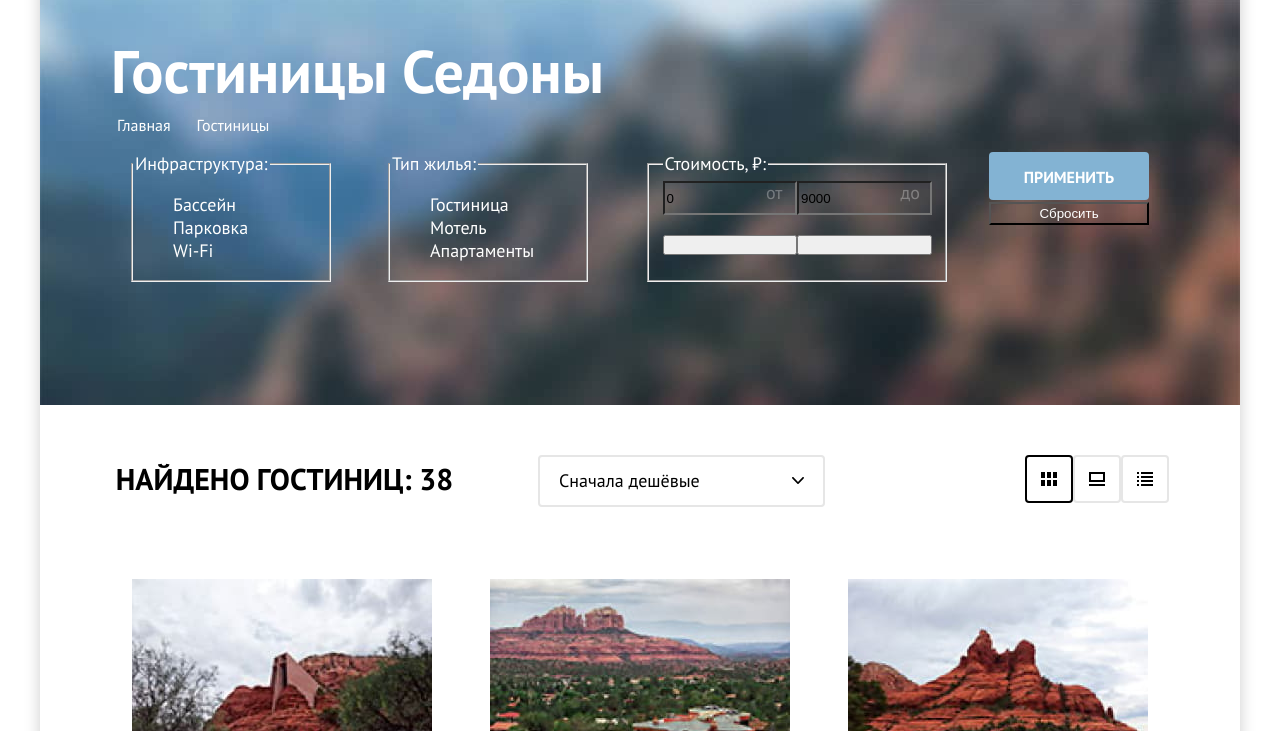
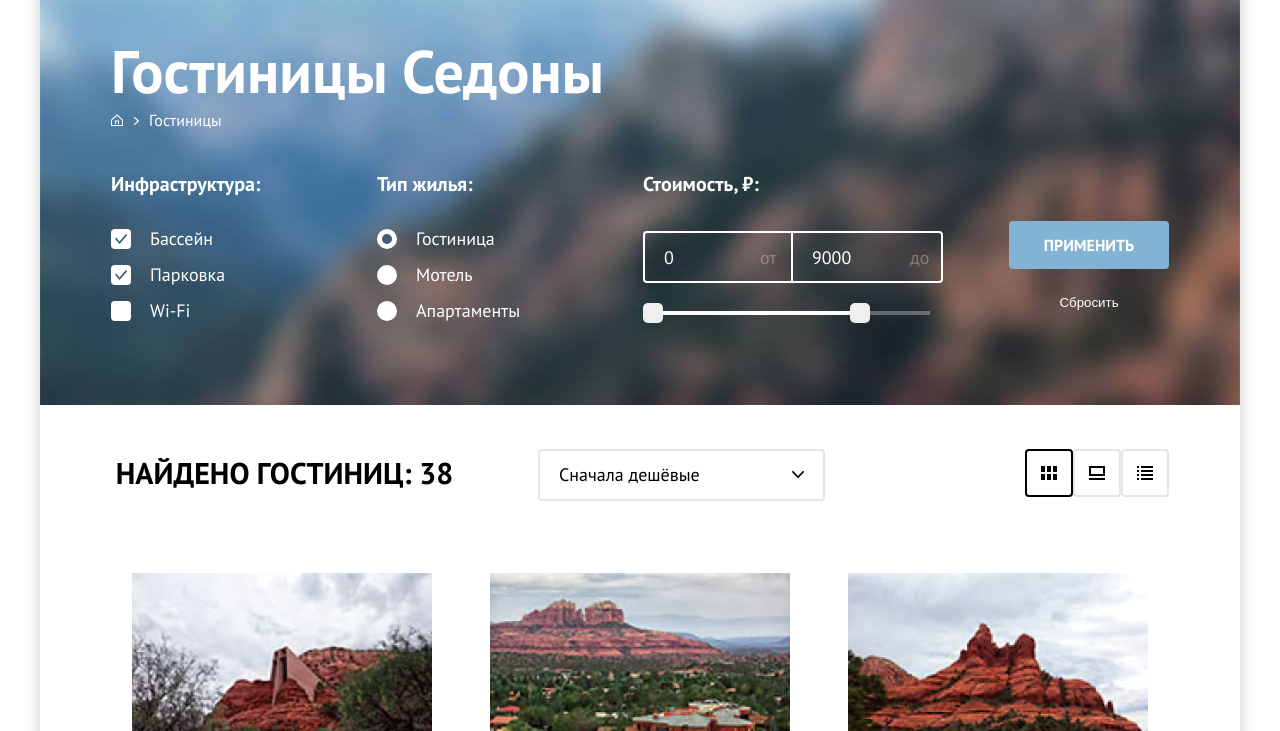
Before and after one commit to Holyn1ght/sedona, a plain HTML site: page catalog.html in a window 1280 px wide. Shown: the part 69-800 px from the top of the page. Drawn offline with Linux system fonts and the light colour scheme.

Commit message:
forms styled

```diff
--- a/catalog.html
+++ b/catalog.html
@@ -64,7 +64,14 @@
         <h1 class="inner-header-title">Гостиницы Седоны</h1>
         <ul class="breadcrumbs">
           <li class="breadcrumbs-item">
-            <a class="breadcrumbs-link" href="index.html">Главная</a>
+            <a class="breadcrumbs-link" href="index.html">
+              <span class="visually-hidden">Главная</span>
+              <svg width="12" height="12" viewBox="0 0 12 12">
+                <path d="M6 0.300003L0 5.8V12H12V5.8L6 0.300003ZM11 11H1V6.2L6 1.7L11 6.2V11Z" />
+                <path d="M4 10H5V7.5H7V10H8V6.5H4V10Z" />
+              </svg>
+
+            </a>
           </li>
           <li class="breadcrumbs-item">
             <a class="breadcrumbs-link">Гостиницы</a>
@@ -73,7 +80,6 @@
       </header>
 
       <section class="catalog-filters">
-        <!-- Временно hidden -->
         <h2 class="section-title visually-hidden" hidden>Фильтр списка гостиниц</h2>
         <form class="filters-form" action="https://echo.htmlacademy.ru/" method="post">
           <fieldset class="catalog-filter-group">
@@ -111,14 +117,14 @@
               <li class="catalog-filter-item">
                 <label class="control">
                   <input class="visually-hidden control-input" type="radio" name="group-radio" value="hotel" checked>
-                  <!-- <span class="control-mark"></span> -->
+                  <span class="control-mark"></span>
                   <span class="control-label">Гостиница</span>
                 </label>
               </li>
               <li class="catalog-filter-item">
                 <label class="control">
                   <input class="visually-hidden control-input" type="radio" name="group-radio" value="motel">
-                  <!-- <span class="control-mark"></span> -->
+                  <span class="control-mark"></span>
                   <span class="control-label">Мотель</span>
                 </label>
               </li>
@@ -126,7 +132,7 @@
               <li class="catalog-filter-item">
                 <label class="control">
                   <input class="visually-hidden control-input" type="radio" name="group-radio" value="apartments">
-                  <!-- <span class="control-mark"></span> -->
+                  <span class="control-mark"></span>
                   <span class="control-label">Апартаменты</span>
                 </label>
               </li>
@@ -141,19 +147,21 @@
                 <span class="range-title">от</span>
                 <input class="catalog-filter-input" name="min-price" type="number" value="0">
               </label>
-
               <label class="catalog-filter-label">
                 <span class="range-title">до</span>
                 <input class="catalog-filter-input" name="max-price" type="number" value="9000">
               </label>
 
+            <div class="range-scale">
+              <div class="range-bar" style="left: 0px; right: 60px;">
                 <button class="range-toggle toggle-min" type="button">
                   <span class="visually-hidden">Изменить минимальную цену</span>
                 </button>
-
                 <button class="range-toggle toggle-max" type="button">
                   <span class="visually-hidden">Изменить максимальную цену</span>
                 </button>
+              </div>
+            </div>
 
           </fieldset>
 
@@ -306,7 +314,7 @@
             <p>Гостиниц на странице: </p>
 
             <details class="select pagination-select">
-              <summary class="select-button">4</summary>
+              <summary class="select-button">4</su mmary>
 
                 <ul class="select-menu">
                   <li class="select-item select-item-active">
--- a/css/styles.css
+++ b/css/styles.css
@@ -133,6 +133,10 @@ body {
   display: block;
 }
 
+.inner-header {
+  margin-bottom: 40px;
+}
+
 /* Breadcrumbs */
 
 .breadcrumbs {
@@ -140,26 +144,38 @@ body {
 
   font-size: 16px;
   line-height: 21px;
-  margin-left: 77px;
-  margin-top: 5px;
-  padding-left: 0;
+  margin: 0;
+  /* margin-top: 5px; */
+  padding: 0;
   list-style-type: none;
 }
 
-.breadcrumbs-item:not(:last-child) {
-  margin-right: 26px;
+.breadcrumbs-item + .breadcrumbs-item {
+  position: relative;
+  margin-left: 26px;
 }
 
 .breadcrumbs-link {
   text-decoration: none;
   color: #ffffff;
+  fill: #ffffff;
+}
+
+.breadcrumbs-item + .breadcrumbs-item::before {
+  display: block;
+  content: " ";
+  width: 6px;
+  height: 8px;
+  position: absolute;
+  left: -15px;
+  top: calc(50% - 4px);
+  background: url(/images/decorate/chevron-right.svg) no-repeat;
 }
 
 .inner-header-title {
   font-size: 60px;
   line-height: 78px;
-  padding-left: 71px;
-  padding-top: 35px;
+  padding: 0;
   margin: 0;
 }
 
@@ -369,33 +385,154 @@ body {
 .catalog-filter-group {
   width: 200px;
   margin: 0;
-  margin-right: 17px;
   padding: 0;
+  border: none;
+}
+
+.catalog-filter-item:not(:last-child) {
+  margin-bottom: 13px;
+}
+
+.catalog-filter-title {
+  font-weight: 700;
+  font-size: 20px;
+  margin: 0;
+  margin-bottom: 30px;
+  padding: 0;
+}
+
+.catalog-filter-price .catalog-filter-title {
+  margin-bottom: 34px;
 }
 
 .catalog-filter-list {
   list-style-type: none;
+  margin: 0;
+  padding: 0;
+}
+
+.control {
+  display: block;
+  position: relative;
+  padding-left: 39px;
+}
+
+.control-mark {
+  display: block;
+  position: absolute;
+  left: 0;
+  top: 2px;
+  margin-right: 19px;
+  width: 20px;
+  height: 20px;
+  background-color: #ffffff;
+  border-radius: 4px;
+}
+
+.control:hover .control-mark {
+  background-color: rgba(255, 255, 255, 0.6);
+}
+
+.control:focus:not(:active) .control-mark {
+  background-color: rgba(255, 255, 255, 0.6);
+  outline: 3px solid #83b3d3;
+}
+
+.control:active .control-mark {
+  background-color: rgba(255, 255, 255, 0.3);
+}
+
+.control-input[type="checkbox"]:checked + .control-mark::before {
+  content: "";
+  width: 12px;
+  height: 10px;
+  position: absolute;
+  left: 50%;
+  top: 50%;
+  transform: translate(-50%, -50%);
+  background-image: url(/images/decorate/checked.svg);
+}
+
+.control-input[type="radio"] + .control-mark {
+  border-radius: 50%;
+}
+
+.control-input[type="radio"]:checked + .control-mark::before {
+  content: "";
+  width: 10px;
+  height: 10px;
+  position: absolute;
+  left: 50%;
+  top: 50%;
+  transform: translate(-50%, -50%);
+  background-color: #3f5e72;
+  border-radius: 50%;
 }
 
 .catalog-filter-price {
   display: grid;
   grid-template-columns: 1fr 1fr;
   grid-template-rows: 1fr 1fr;
-  row-gap: 20px;
+  row-gap: 28px;
   width: 300px;
+  padding: 0;
+  margin: 0;
+  border: none;
 }
 
 .catalog-filter-label {
   display: grid;
   grid-template-columns: 1fr 31px;
+  align-items: center;
+  border: 2px solid #ffffff;
+}
+
+.catalog-filter-label:nth-of-type(1) {
+  border-radius: 4px 0 0 4px;
+}
+
+.catalog-filter-label:nth-of-type(2) {
+  border-radius: 0 4px 4px 0;
+  margin-left: -2px;
+}
+
+.catalog-filter-label:hover {
+  border-color: rgba(255, 255, 255, 0.6);
+}
+
+.catalog-filter-label:focus:not(:active) {
+  box-shadow: 0px 0px 0px 3px #81b3d2;
+  outline: 2px solid #83b3d3;
+}
+
+.catalog-filter-label:active {
+  background-color: #756257;
 }
 
 .catalog-filter-input {
   grid-column: 1/-1;
   grid-row: 1/2;
   width: 100%;
-  /* height: 48px; */
+  height: 48px;
   background-color: transparent;
+  font: inherit;
+  color: #ffffff;
+  padding: 19px;
+  border: none;
+}
+
+.range-scale {
+  width: 287px;
+  height: 4px;
+  background-color: rgba(255, 255, 255, 0.3);
+  position: relative;
+  grid-column: 1/-1;
+}
+
+.range-bar {
+  position: absolute;
+  height: 4px;
+  background-color: #ffffff;
 }
 
 .range-title {
@@ -406,10 +543,43 @@ body {
 
 .range-toggle {
   height: 20px;
+  width: 20px;
+  padding: 0;
+  margin: 0;
+  border: none;
+  border-radius: 5px;
+  position: absolute;
+  top: 50%;
+  transform: translateY(-50%);
+  cursor: pointer;
+}
+
+.range-toggle:hover {
+  box-shadow: 0px 4px 10px rgba(0, 0, 0, 0.25);
+}
+
+.range-toggle:focus:not(:active) {
+  outline: 3px solid #83b3d3;
+  box-shadow: 0px 4px 10px rgba(0, 0, 0, 0.25);
+}
+
+.range-toggle:active {
+  outline: 2px solid #83b3d3;
+  box-shadow: 0px 7px 15px rgba(0, 0, 0, 0.4);
+}
+
+.toggle-min {
+  left: 0;
+}
+
+.toggle-max {
+  right: 0;
 }
 
 .catalog-filter-buttons {
   width: 160px;
+  align-self: center;
+  text-align: center;
 }
 
 .catalog-filter-submit {
@@ -418,19 +588,50 @@ body {
   background-color: #83b3d3;
   color: #ffffff;
   font-size: 16px;
+  margin-bottom: 20px;
 }
 
 .catalog-filter-clear {
-  width: 160px;
+  width: 100px;
   height: 23px;
+  padding: 0 5px;
   background-color: transparent;
   color: #ffffff;
+  border: none;
+  cursor: pointer;
+}
+
+.catalog-filter-clear:hover {
+  color: rgba(255, 255, 255, 0.6);
+}
+
+.catalog-filter-clear:focus:not(:active) {
+  outline: 3px solid #83B3D3;
+  border-radius: 4px;
+}
+
+.catalog-filter-clear:active {
+  color: rgba(255, 255, 255, 0.3);
+}
+
+.catalog-filter-clear:hover {
+  color: rgba(255, 255, 255, 0.6);
+}
+
+.catalog-filter-clear:focus:not(:active) {
+  outline: 3px solid #83b3d3;
+  border-radius: 4px;
+}
+
+.catalog-filter-clear:active {
+  color: rgba(255, 255, 255, 0.3);
 }
 
 .filters-form {
   display: flex;
-  justify-content: space-around;
-  margin: auto 71px;
+  justify-content: space-between;
+  margin: 0;
+  padding: 0;
 }
 
 .main-header {
@@ -438,8 +639,9 @@ body {
   background-color: #83b3d3;
   background-size: cover;
   color: #ffffff;
-  min-height: 408px;
-  margin-bottom: 50px;
+  height: 408px;
+  margin-bottom: 44px;
+  padding: 35px 71px 83px;
 }
 
 .select-control > option {
```
Also changed, not shown: images/decorate/breadcrumbs_arrow.svg (added), images/decorate/checked.svg (added), images/decorate/chevron-right.svg (added), images/decorate/home.svg (added). Lines whose indentation alone changed are shown as unchanged.
